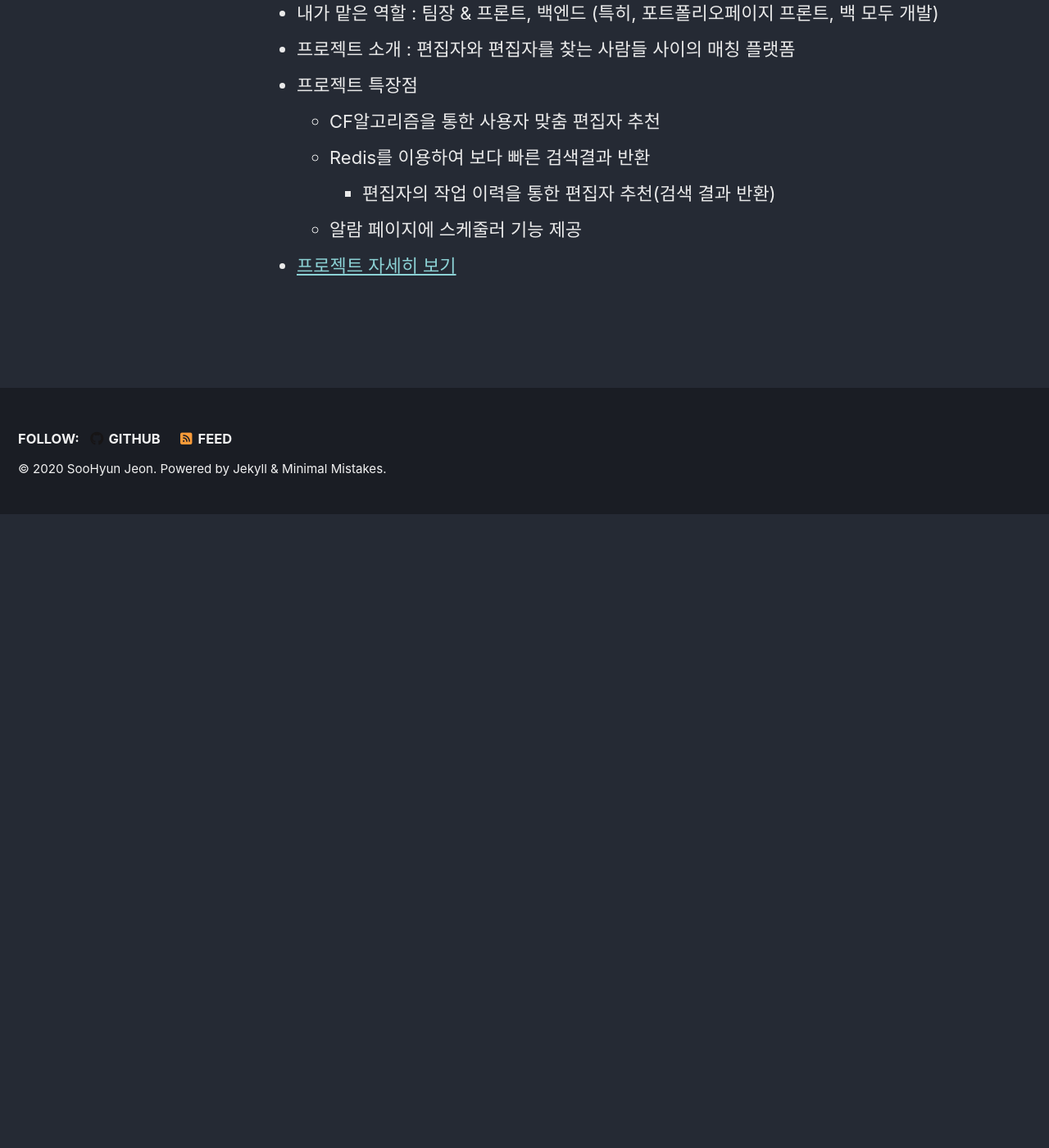
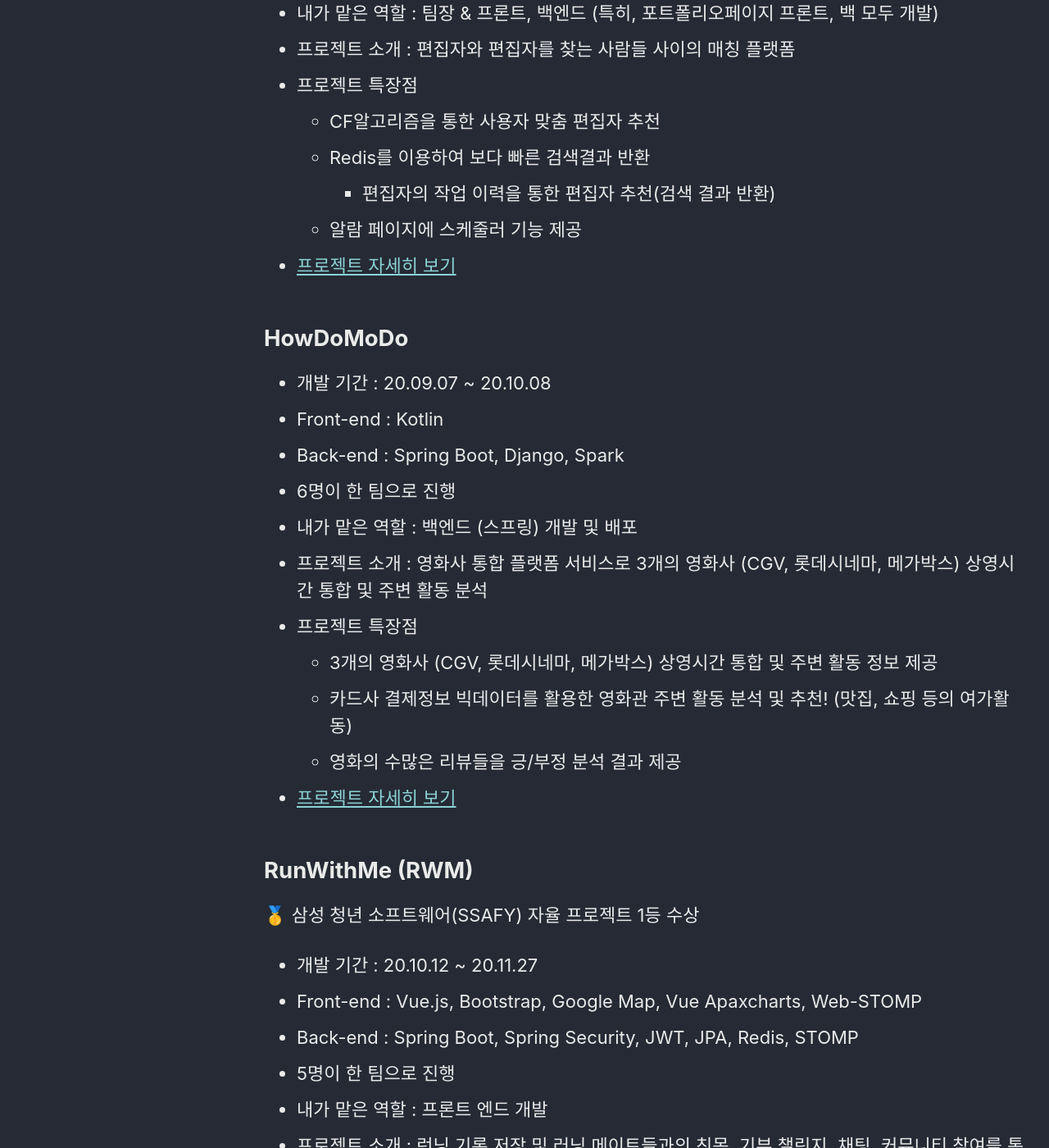
Before and after one commit to soohyun0907/soohyun0907.github.io, a Jekyll site: the page built from _pages/portfolio-archive.md, in a window 1280 px wide and 1400 px high, scrolled down 3688 px. Shown: the whole window at 82% size. Built offline with Jekyll 4.4.1, drawn with Linux system fonts in a browser that asks for light colours; cached includes are drawn as plain includes; nearby versions of some CDN libraries; before the commit the page ends 4315 px from its top, so only the background shows below that; some of the changed text lies outside the part shown.

```diff
--- a/_config.yml
+++ b/_config.yml
@@ -111,7 +111,7 @@
   avatar           : "/assets/profile.png" # path of avatar image, e.g. "/assets/images/bio-photo.jpg"
   bio              : "Junior SW Developer."
   location         : "South Korea"
-  email            :
+  email            : "soohyunj0907@gmail.com"
   links:
    # - label: "Email"
    #   icon: "fas fa-fw fa-envelope-square"
@@ -220,7 +220,7 @@
 
 # Outputting
 permalink: /:categories/:title/
-paginate: 5 # amount of posts to show
+paginate: 10 # amount of posts to show
 paginate_path: /page:num/
 timezone: Asia/Seoul # https://en.wikipedia.org/wiki/List_of_tz_database_time_zones
 
--- a/_data/navigation.yml
+++ b/_data/navigation.yml
@@ -6,5 +6,5 @@
     url: /categories/
   - title: "Year Archive"
     url: /year-archive/
-  # - title: "Sitemap"
-  #   url: /sitemap/
+  - title: "Tags"
+    url: /tags/
--- a/_pages/portfolio-archive.md
+++ b/_pages/portfolio-archive.md
@@ -101,3 +101,38 @@
     - 편집자의 작업 이력을 통한 편집자 추천(검색 결과 반환)
   - 알람 페이지에 스케줄러 기능 제공
 - [프로젝트 자세히 보기](https://github.com/soohyun0907/VideoEditorMatchingPlatform)
+
+## HowDoMoDo
+
+- 개발 기간 : 20.09.07 ~ 20.10.08
+- Front-end : Kotlin
+- Back-end : Spring Boot, Django, Spark
+- 6명이 한 팀으로 진행
+- 내가 맡은 역할 : 백엔드 (스프링) 개발 및 배포
+- 프로젝트 소개 : 영화사 통합 플랫폼 서비스로 3개의 영화사 (CGV, 롯데시네마, 메가박스) 상영시간 통합 및 주변 활동 분석
+- 프로젝트 특장점
+  - 3개의 영화사 (CGV, 롯데시네마, 메가박스) 상영시간 통합 및 주변 활동 정보 제공
+  - 카드사 결제정보 빅데이터를 활용한 영화관 주변 활동 분석 및 추천! (맛집, 쇼핑 등의 여가활동)
+  - 영화의 수많은 리뷰들을 긍/부정 분석 결과 제공
+- [프로젝트 자세히 보기](https://github.com/soohyun0907/HowDoMoDo)
+
+## RunWithMe (RWM)
+
+🥇 삼성 청년 소프트웨어(SSAFY) 자율 프로젝트 1등 수상
+
+- 개발 기간 : 20.10.12 ~ 20.11.27
+- Front-end : Vue.js, Bootstrap, Google Map, Vue Apaxcharts, Web-STOMP
+- Back-end : Spring Boot, Spring Security, JWT, JPA, Redis, STOMP
+- 5명이 한 팀으로 진행
+- 내가 맡은 역할 : 프론트 엔드 개발
+- 프로젝트 소개 : 런닝 기록 저장 및 러닝 메이트들과의 친목, 기부 챌린지, 채팅, 커뮤니티 참여를 통한 게임같은 런닝을 즐길 수 있는 웹 / 앱 서비스
+- 프로젝트 특장점
+  - 러닝 기록 및 분석
+    - 사용자의 러닝을 실시간으로 추적하고 속도, 거리와 같은 기록 화면에 표시 및 저장
+    - 개인 러닝 기록을 실시간 비교를 통해 이전 기록, 최근 기록, 평균 러너 기록 분석을 통해 성장률 확인
+  - 기부 챌린지
+    - 사용자가 관리자에게 요청할 경우 댓글이 많은 챌린지가 생성되며 챌린지 각각의 목표 거리와 기부 금액을 달성하면 기부
+    - 비대면 레이스의 형태로 각자의 위치에서 참여 가능
+  - 커뮤니티
+    - 사용자의 기록과 활동 지역 분석을 통해 다른 러너를 매칭
+    - 일대일 채팅, 지역별 채팅을 통해 다양한 러너들과의 소통 가능
```
Also changed, not shown: _posts/2020-11-21-BOJ-17143.md (added, +283 -0 lines).
